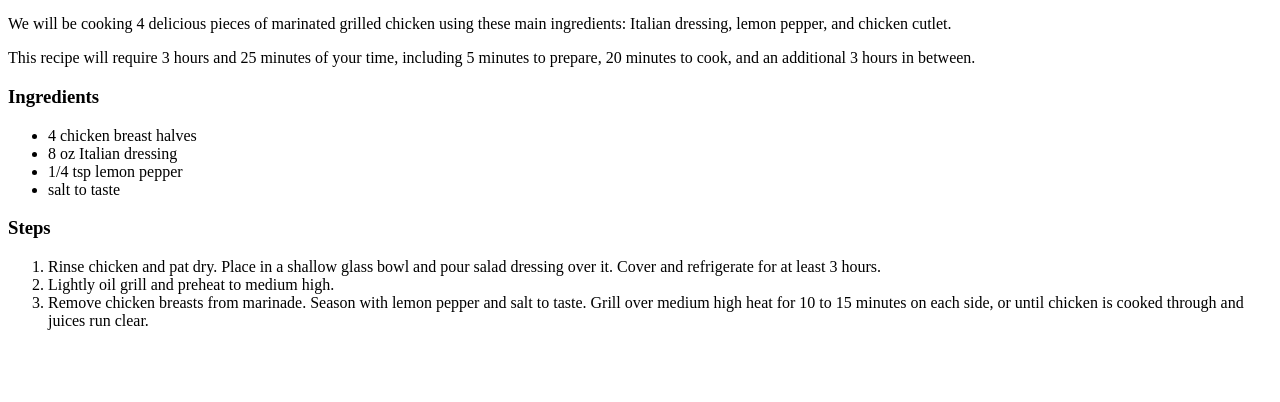
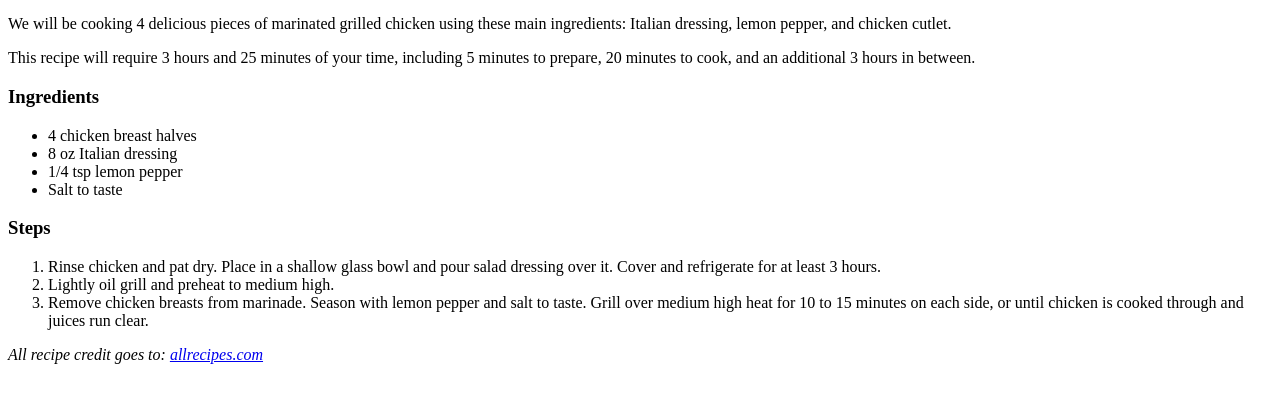
Before and after one commit to kirkland2424/odin-recipes, a plain HTML site: page recipes/mar-grill-chicken.html in a window 1280 px wide. Shown: the part 176-578 px from the top of the page. Drawn offline with Linux system fonts and the light colour scheme.

Commit message:
Add recipe credit line at bottom

```diff
--- a/recipes/mar-grill-chicken.html
+++ b/recipes/mar-grill-chicken.html
@@ -13,6 +13,7 @@
     <p> </p>
 
     <!-- Image of food -->
+    <!-- No source / licensing required for image -->
     <img src="../img/mar-grill-chick.jpg" alt="Four pieces of marinated grilled chicken on a grey plate." width="450">
 
     <!-- Description heading followed by paragraph or 2 describing the recipe -->
@@ -26,7 +27,7 @@
         <li>4 chicken breast halves</li>
         <li>8 oz Italian dressing</li>
         <li>1/4 tsp lemon pepper</li>
-        <li>salt to taste</li>
+        <li>Salt to taste</li>
     </ul>
 
     <!--Steps heading and ordered steps list -->
@@ -37,6 +38,10 @@
         <li>Remove chicken breasts from marinade. Season with lemon pepper and salt to taste. Grill over medium high heat for 10 to 15 minutes on each side, or until chicken is cooked through and juices run clear.</li>
     </ol>
 
+    <!-- Recipe source credit -->
+     <p>
+        <em>All recipe credit goes to: <a href="https://www.allrecipes.com/">allrecipes.com</a></em>
+    </p>
 </body>
 
 </html>
```
